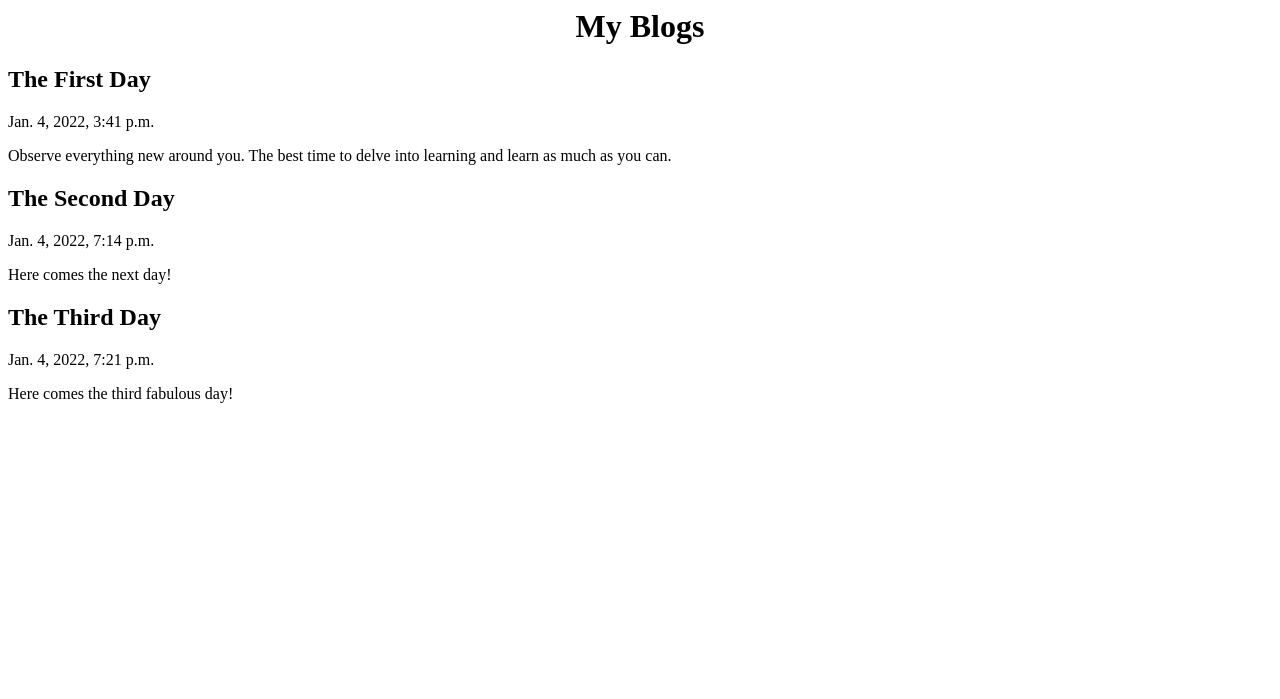
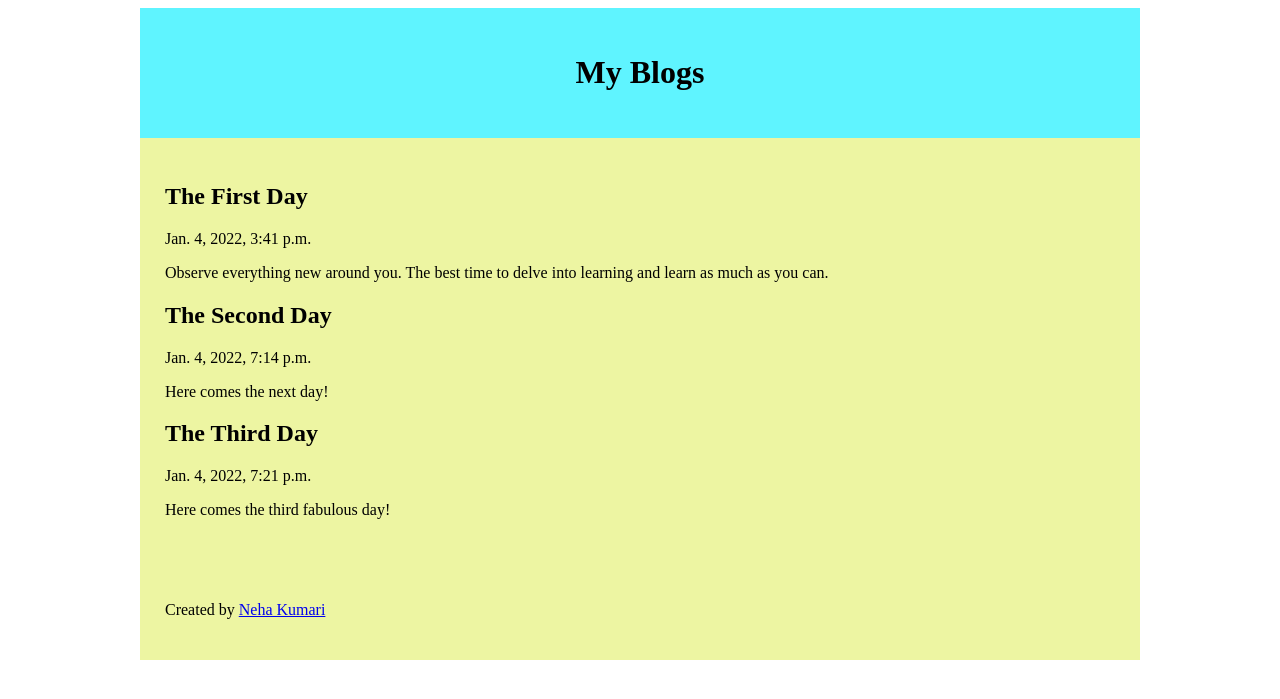
Before and after one commit to Nehank1709/djangoBlog, a Django app: page / in a window 1280 px wide. Shown: the top 699 px of the page. Run offline with Django 3.2, Linux system fonts and the light colour scheme; data comes from the database, SQL or seed files in the repository.

Commit message:
Added basic css

```diff
--- /dev/null
+++ b/blog/static/blog/css/style.css
@@ -0,0 +1,26 @@
+/*
+    Project Name: DjangoBlog
+    Author: Neha Kumari
+    About: A Blog website for creating and publishing Blogs
+    Technology Used: Django, HTML, CSS
+    Developed with passion by Neha Kumari
+*/
+
+#container {
+    width: 1000px;
+    margin: 0 auto 0 auto;
+    background: rgb(237, 245, 162);
+}
+
+#header {
+    background: rgb(95, 244, 255);
+    padding: 25px;
+}
+
+#main {
+    padding: 25px;
+}
+
+#footer {
+    padding: 25px;
+}
--- a/blog/templates/blog/post_list.html
+++ b/blog/templates/blog/post_list.html
@@ -1,7 +1,21 @@
-<div>
+{% load static %}
+<!DOCTYPE html>
+
+<html>
+
+    <head>
+        <title>Blogs</title>
+            <link rel="stylesheet" href="{% static 'blog/css/style.css' %}">
+    </head>
+
+    <body>
+        <div id="container">
+
+            <div id="header">
                 <h1 style="text-align:center;">My Blogs</h1>
-</div>
+            </div> <!-- #header -->
 
+            <div id="main">
                 {% for post in all_posts %}
                     <div>
                         <h2>{{ post.title }}</h2>
@@ -9,3 +23,14 @@
                         <p>{{ post.text }}</p>
                     </div>
                 {% endfor %}
+            </div> <!-- #main -->
+
+            <div id="footer">
+                <p>Created by <a href="https://github.com/Nehank1709" target="none">Neha Kumari</a> </p>
+            </div>  <!-- #footer -->
+
+        </div> <!-- #container -->
+
+    </body>
+
+</html>
--- a/mysite/settings.py
+++ b/mysite/settings.py
@@ -119,3 +119,5 @@ USE_TZ = True
 # https://docs.djangoproject.com/en/2.2/howto/static-files/
 
 STATIC_URL = '/static/'
+STATICFILES_DIRS = [os.path.join(BASE_DIR + "/blog",'static')]
+STATIC_ROOT = os.path.join(BASE_DIR + "/blog", 'assets')
```
Lines whose indentation alone changed are shown as unchanged.
